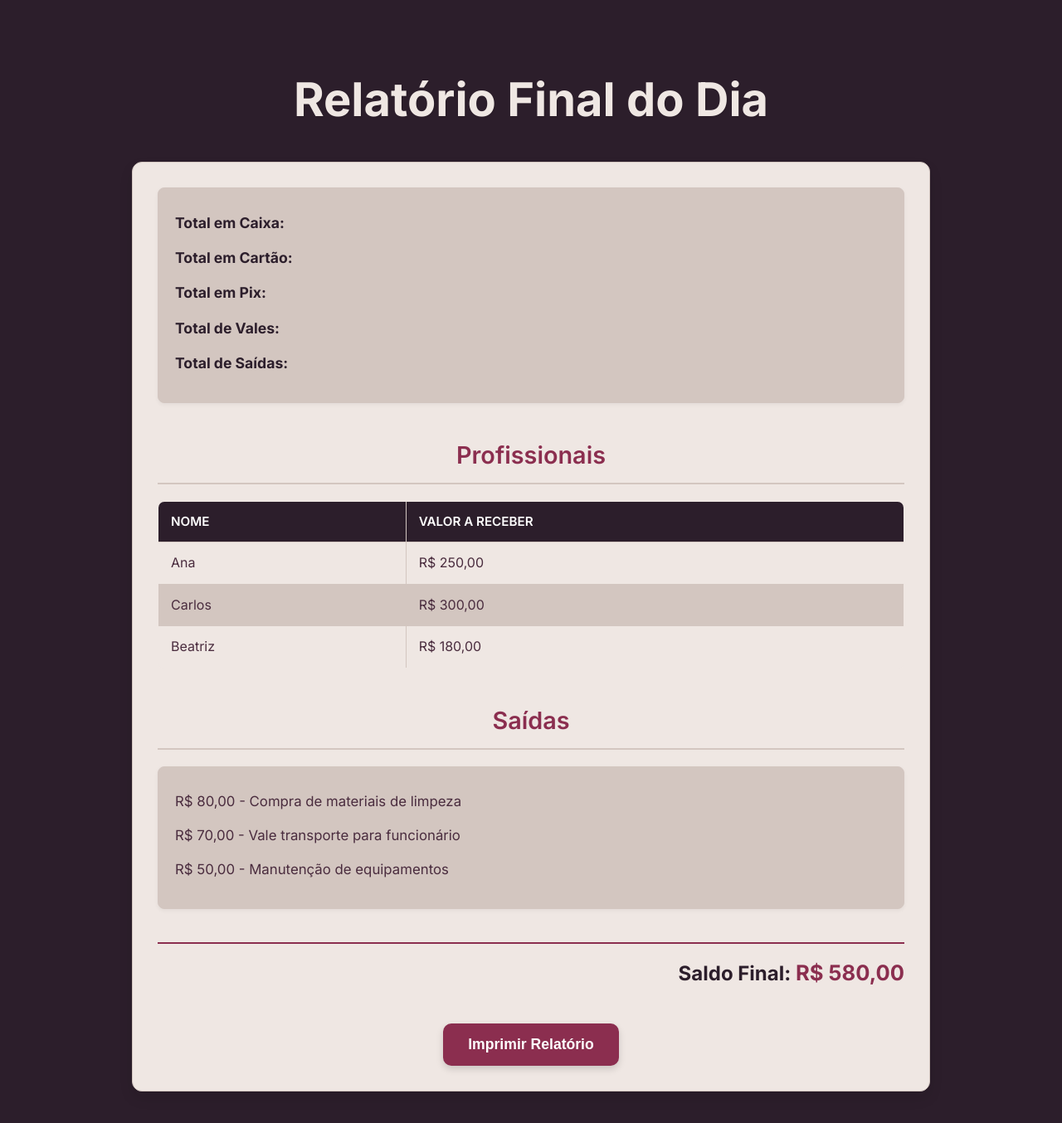
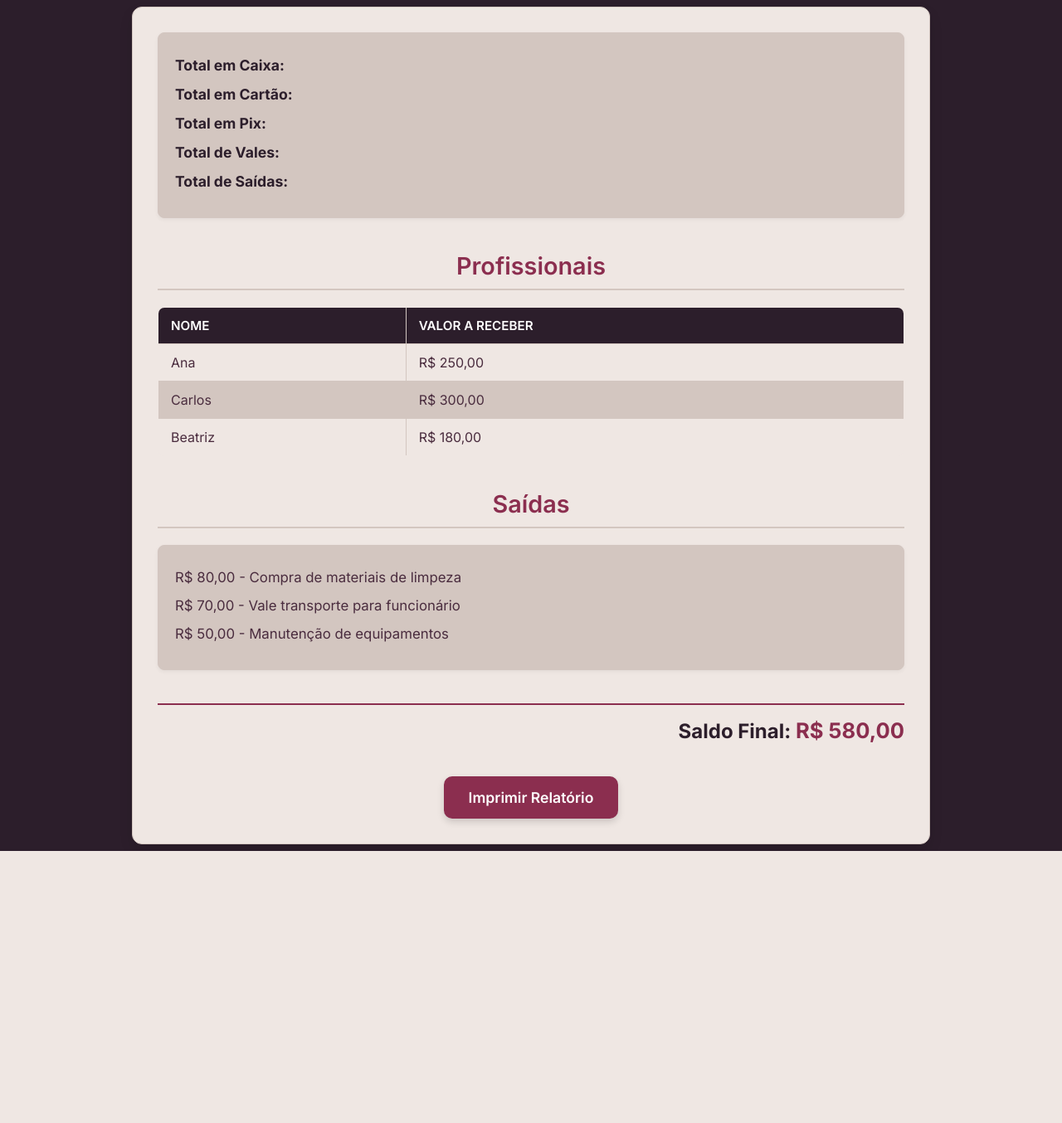
Before and after one commit to Ricardo-FPSilva/ProjetoCabeloCom, a PHP site: page /container/relatorio in a window 1280 px wide. Shown: the whole page at 83% size. After the commit the page ends 1026 px from the top, so only its background shows below. Run offline with PHP 8.4, Linux system fonts and the light colour scheme.

Commit message:
Troca de extensão php para html

```diff
--- a/container/relatorio/index.php
+++ b/container/relatorio/index.html
@@ -13,9 +13,6 @@
     <link rel="stylesheet" href="style.css">
 </head>
 <body>
-
-    <h1 class="titulo-principal">Relatório Final do Dia</h1>
-
     <div class="relatorio">
         <div class="resumo">
             <p><strong>Total em Caixa:</strong> <span id="valorCaixa" class="valor-caixa"></span></p>
--- a/container/relatorio/style.css
+++ b/container/relatorio/style.css
@@ -18,22 +18,31 @@
     --cor-borda-elemento-app: var(--cor-3);
     --cor-texto-escuro-app: var(--cor-2);
     --cor-texto-claro-app: var(--cor-texto-claro);
+
+    /* Variáveis específicas para botões que usam --cor-botao e --cor-botao-hover */
+    --cor-botao: var(--cor-destaque-app); /* Cor principal do botão */
+    --cor-botao-hover: var(--cor-2); /* Cor do botão ao passar o mouse */
 }
+
+/* Importar fontes do Google Fonts - Adicionado para garantir que 'Inter' esteja disponível */
+@import url('https://fonts.googleapis.com/css2?family=Inter:wght@100..900&display=swap');
+
 button {
     padding: 15px 30px;
     font-size: 1.1rem;
     background-color: var(--cor-botao);
-            color: var(--cor-texto-claro);
+    color: var(--cor-texto-claro-app); /* Usando a variável com sufixo -app */
     border: none;
     border-radius: 10px;
     cursor: pointer;
     transition: background-color 0.3s ease, transform 0.2s ease;
     box-shadow: 0 4px 8px rgba(0,0,0,0.15);
     font-weight: 600;
+    font-family: 'Inter', sans-serif; /* Garantindo a fonte Inter para botões */
 }
 
 button:hover {
-            background-color: var(--cor-botao-hover); /* Marrom Escuro Avermelhado para o hover */
+    background-color: var(--cor-botao-hover);
     transform: translateY(-2px);
 }
 
@@ -41,18 +50,7 @@
     font-family: 'Inter', sans-serif;
     background-color: var(--cor-fundo-geral-app); /* Fundo escuro do sistema */
     color: var(--cor-texto-claro-app); /* Texto claro no fundo escuro */
-            padding: 30px;
-            line-height: 1.6;
-        }
 
-        .titulo-principal {
-            font-family: 'Inter', sans-serif;
-            font-size: 3.5rem;
-            font-weight: 700; /* Ajustado para um peso mais forte com Playfair Display */
-            text-align: center;
-            color: var(--cor-primaria-clara-app); /* Cor da fonte do título principal alterada para branco */
-            margin-bottom: 30px;
-            text-shadow: 1px 1px 2px rgba(0,0,0,0.1);
 }
 
 h2 {
--- a/container/totais/style.css
+++ b/container/totais/style.css
@@ -26,7 +26,6 @@
 /* Estilos Globais Padronizados */
 body {
   font-family: "Inter", sans-serif;
-  padding: 1.5rem;
   background-color: var(--cor-fundo-geral); /* Fundo geral escuro */
   color: var(--cor-texto-claro); /* Texto principal claro */
 }
```
Also changed, not shown: other parts of container/relatorio/style.css (+22 -11 lines), container/atendimento/index.html (renamed from container/atendimento/index.php), container/profissionais/index.html (renamed from container/profissionais/index.php), container/saidas/index.html (renamed from container/saidas/index.php), container/totais/index.html (renamed from container/totais/index.php). Lines whose indentation alone changed are shown as unchanged.
